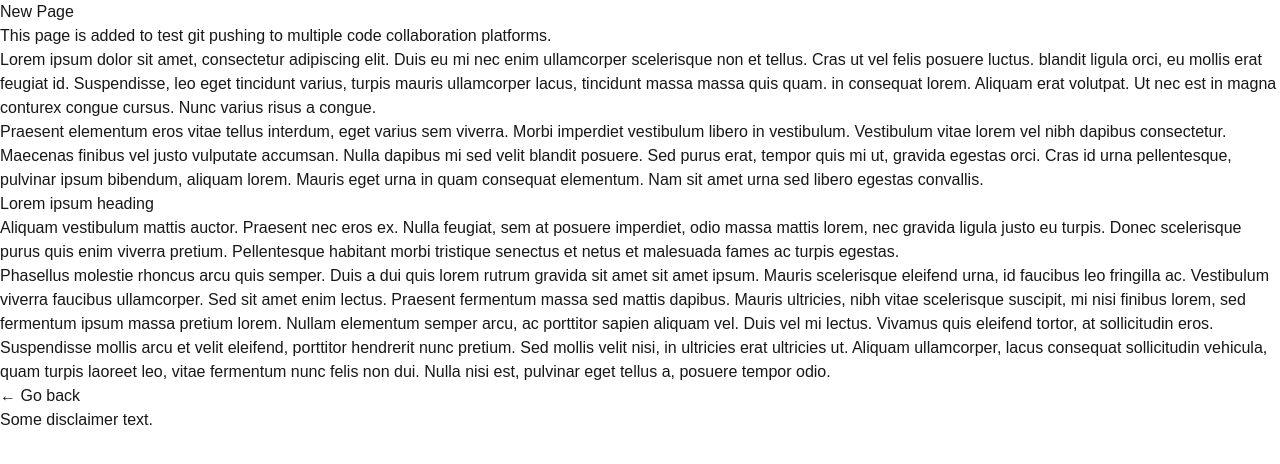
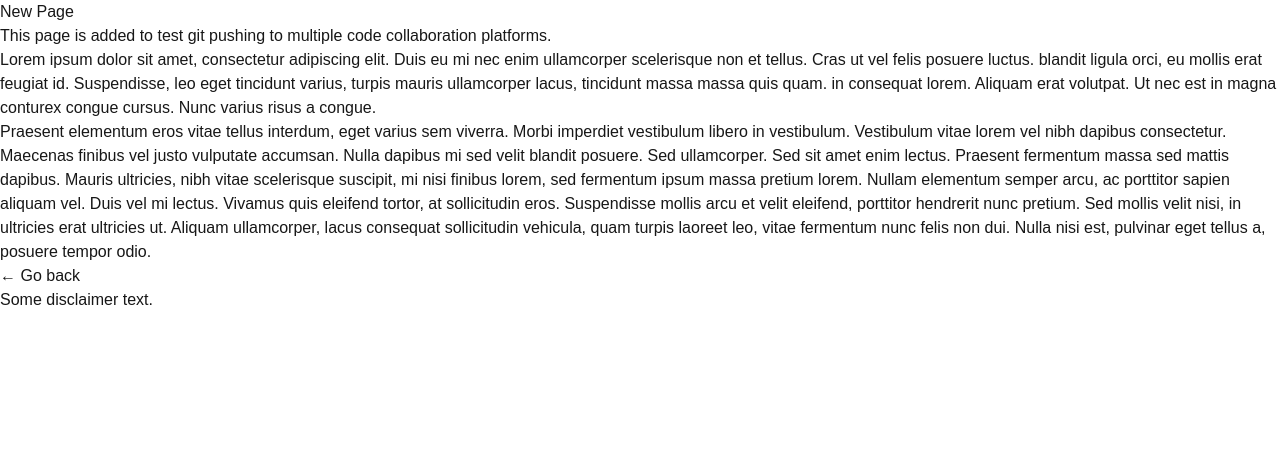
Before and after one commit to EnzoYD/codere, a Next.js app: page /newpage in a window 1280 px wide. Shown: the top 464 px of the page. Built offline with nearby package versions, Linux system fonts and the light colour scheme.

Commit message:
Update page.tsx another time

```diff
--- a/src/app/newpage/page.tsx
+++ b/src/app/newpage/page.tsx
@@ -22,23 +22,6 @@ export default function Page() {
           viverra. Morbi imperdiet vestibulum libero in vestibulum. Vestibulum
           vitae lorem vel nibh dapibus consectetur. Maecenas finibus vel justo
           vulputate accumsan. Nulla dapibus mi sed velit blandit posuere. Sed
-          purus erat, tempor quis mi ut, gravida egestas orci. Cras id urna
-          pellentesque, pulvinar ipsum bibendum, aliquam lorem. Mauris eget urna
-          in quam consequat elementum. Nam sit amet urna sed libero egestas
-          convallis.
-        </p>
-        <h2>Lorem ipsum heading</h2>
-        <p>
-          Aliquam vestibulum mattis auctor. Praesent nec eros ex. Nulla feugiat,
-          sem at posuere imperdiet, odio massa mattis lorem, nec gravida ligula
-          justo eu turpis. Donec scelerisque purus quis enim viverra pretium.
-          Pellentesque habitant morbi tristique senectus et netus et malesuada
-          fames ac turpis egestas.
-        </p>
-        <p>
-          Phasellus molestie rhoncus arcu quis semper. Duis a dui quis lorem
-          rutrum gravida sit amet sit amet ipsum. Mauris scelerisque eleifend
-          urna, id faucibus leo fringilla ac. Vestibulum viverra faucibus
           ullamcorper. Sed sit amet enim lectus. Praesent fermentum massa sed
           mattis dapibus. Mauris ultricies, nibh vitae scelerisque suscipit, mi
           nisi finibus lorem, sed fermentum ipsum massa pretium lorem. Nullam
```
